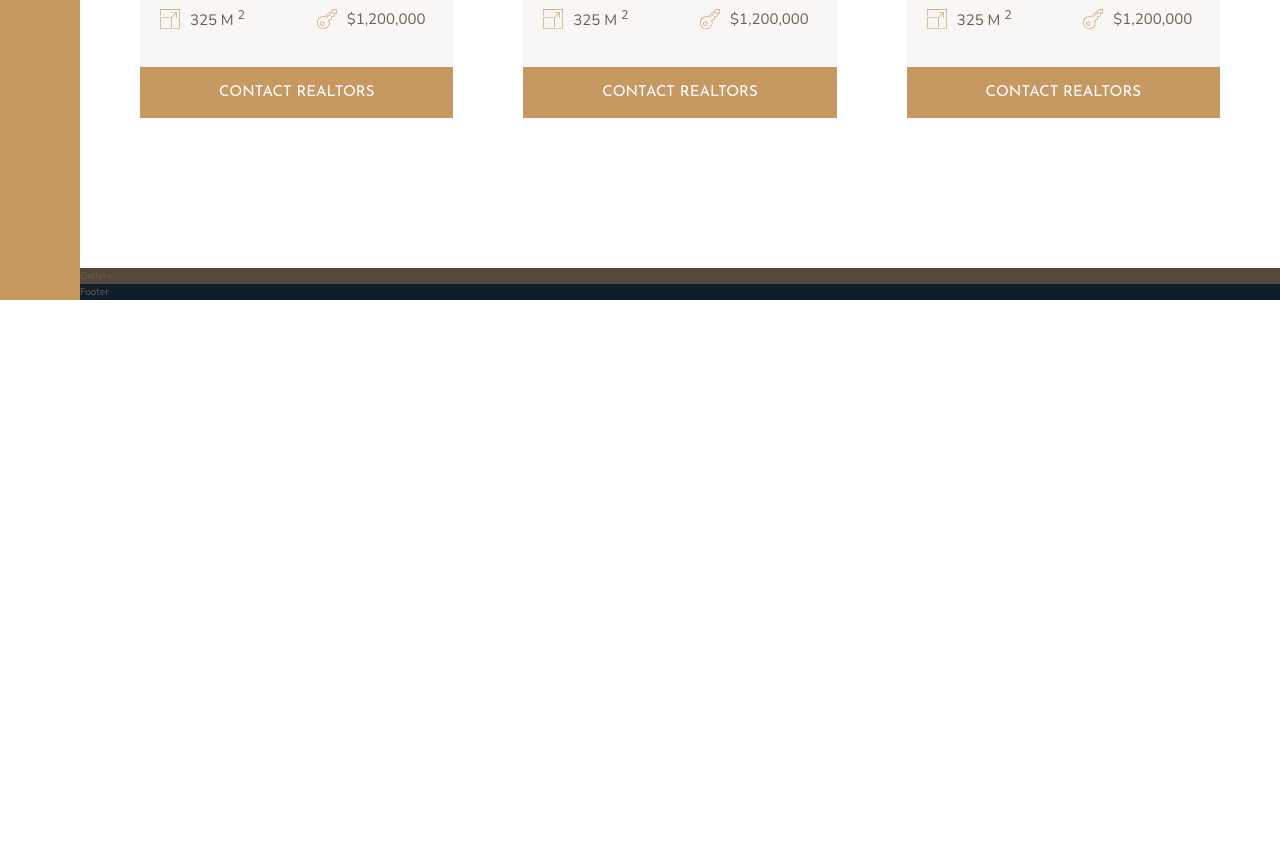
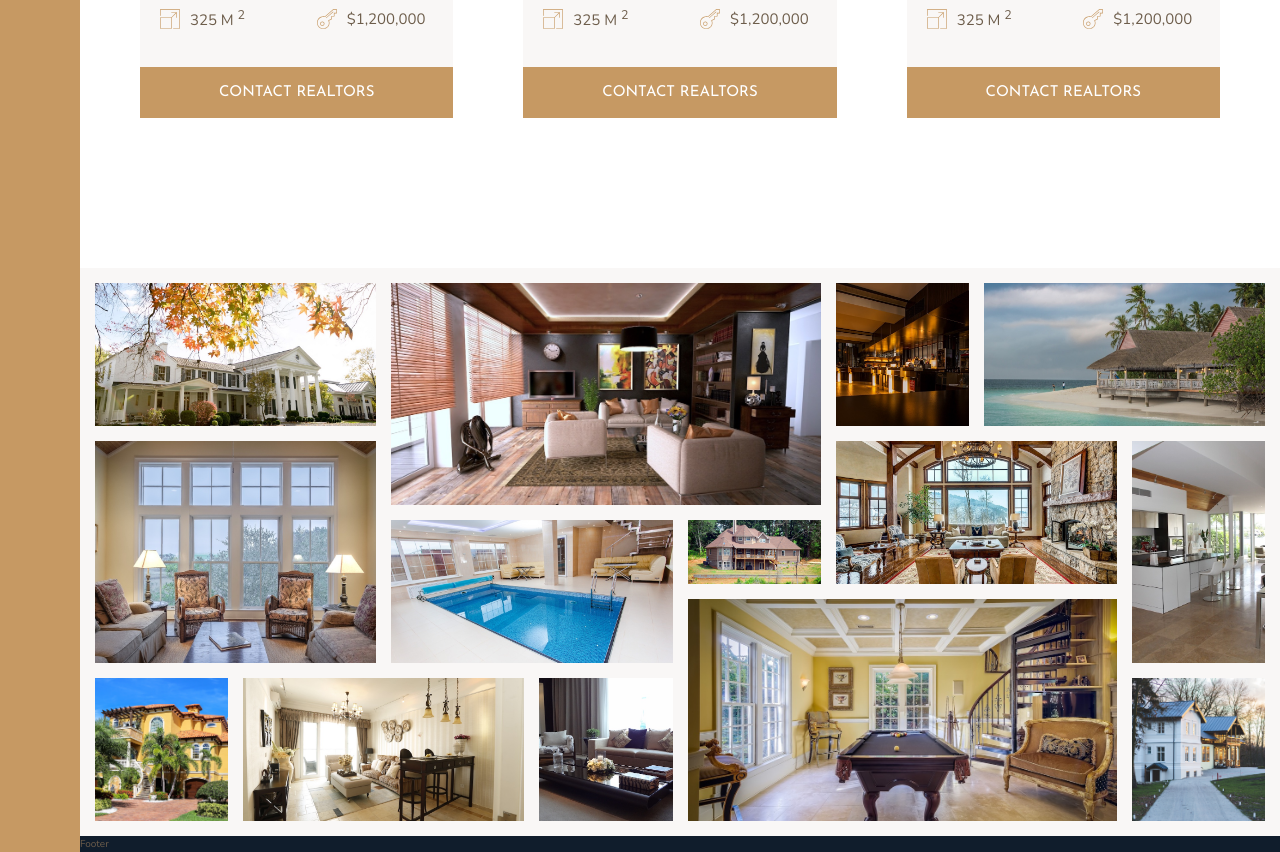
Before and after one commit to wahyualfarisi/nexter-grid-layout, a website: page index.html in a window 1280 px wide. Shown: the part 2794-3646 px from the top of the page. Before the commit the page ends 3094 px from the top, so only its background shows below. Drawn offline with nearby package versions, Linux system fonts and the light colour scheme.

Commit message:
create gallery section

```diff
--- a/index.html
+++ b/index.html
@@ -289,7 +289,61 @@
 
         </div>
         <div class="gallery">
-            Gallery
+            <figure class="gallery__item gallery__item--1">
+                <img src="img/gal-1.jpeg" alt="Gallery Image 1" class="gallery__img">
+            </figure>
+
+            <figure class="gallery__item gallery__item--2">
+                <img src="img/gal-2.jpeg" alt="Gallery Image 2" class="gallery__img">
+            </figure>
+
+            <figure class="gallery__item gallery__item--3">
+                <img src="img/gal-3.jpeg" alt="Gallery Image 3" class="gallery__img">
+            </figure>
+
+            <figure class="gallery__item gallery__item--4">
+                <img src="img/gal-4.jpeg" alt="Gallery Image 4" class="gallery__img">
+            </figure>
+
+            <figure class="gallery__item gallery__item--5">
+                <img src="img/gal-5.jpeg" alt="Gallery Image 5" class="gallery__img">
+            </figure>
+
+            <figure class="gallery__item gallery__item--6">
+                <img src="img/gal-6.jpeg" alt="Gallery Image 6" class="gallery__img">
+            </figure>
+
+            <figure class="gallery__item gallery__item--7">
+                <img src="img/gal-7.jpeg" alt="Gallery Image 7" class="gallery__img">
+            </figure>
+
+            <figure class="gallery__item gallery__item--8">
+                <img src="img/gal-8.jpeg" alt="Gallery Image 8" class="gallery__img">
+            </figure>
+
+            <figure class="gallery__item gallery__item--9">
+                <img src="img/gal-9.jpeg" alt="Gallery Image 9" class="gallery__img">
+            </figure>
+
+            <figure class="gallery__item gallery__item--10">
+                <img src="img/gal-10.jpeg" alt="Gallery Image 10" class="gallery__img">
+            </figure>
+
+            <figure class="gallery__item gallery__item--11">
+                <img src="img/gal-11.jpeg" alt="Gallery Image 11" class="gallery__img">
+            </figure>
+
+            <figure class="gallery__item gallery__item--12">
+                <img src="img/gal-12.jpeg" alt="Gallery Image 12" class="gallery__img">
+            </figure>
+
+            <figure class="gallery__item gallery__item--13">
+                <img src="img/gal-13.jpeg" alt="Gallery Image 13" class="gallery__img">
+            </figure>
+
+            <figure class="gallery__item gallery__item--14">
+                <img src="img/gal-14.jpeg" alt="Gallery Image 14" class="gallery__img">
+            </figure>
         </div>
         <div class="footer">
             Footer
--- a/sass/_gallery.scss
+++ b/sass/_gallery.scss
@@ -1,4 +1,87 @@
 .gallery {
-  background-color: $color-grey-dark-1;
+  background-color: $color-grey-light-1;
   grid-column: full-start / full-end;
+
+  display: grid;
+  grid-template-rows: repeat(7, 5vw);
+  grid-template-columns: repeat(8, 1fr);
+  grid-gap: 1.5rem;
+  padding: 1.5rem;
+
+  &__item {
+    &--1 {
+      grid-row: 1 / span 2;
+      grid-column: 1 / span 2;
+    }
+
+    &--2 {
+      grid-row: 1 / span 3;
+      grid-column: 3 / span 3;
+    }
+
+    &--3 {
+      grid-row: 1 / span 2;
+    }
+
+    &--4 {
+      grid-row: 1 / span 2;
+      grid-column: 7 / -1;
+    }
+
+    &--5 {
+      grid-row: 3 / span 3;
+      grid-column: 1 / span 2;
+    }
+
+    &--6 {
+      grid-row: 4 / span 2;
+      grid-column: 3 / span 2;
+    }
+
+    &--7 {
+      grid-row: 4 / 5;
+      grid-column: 5 / 6;
+    }
+
+    &--8 {
+      grid-row: 3 / span 2;
+      grid-column: 6 / span 2;
+    }
+
+    &--9 {
+      grid-row: 3 / span 3;
+    }
+
+    &--10 {
+      grid-row: 6 / -1;
+      grid-column: 1 / 2;
+    }
+
+    &--11 {
+      grid-row: 6 / -1;
+      grid-column: 2 / span 2;
+    }
+
+    &--12 {
+      grid-row: 6 / -1;
+      grid-column: 4 / 5;
+    }
+
+    &--13 {
+      grid-row: 5 / span 3;
+      grid-column: 5 / span 3;
+    }
+
+    &--14 {
+      grid-row: 6 / -1;
+      grid-column: 8 / -1;
+    }
+  }
+
+  &__img {
+    width: 100%;
+    height: 100%;
+    object-fit: cover;
+    display: block;
+  }
 }
```
Also changed, not shown: css/style.css, 1 other file.
